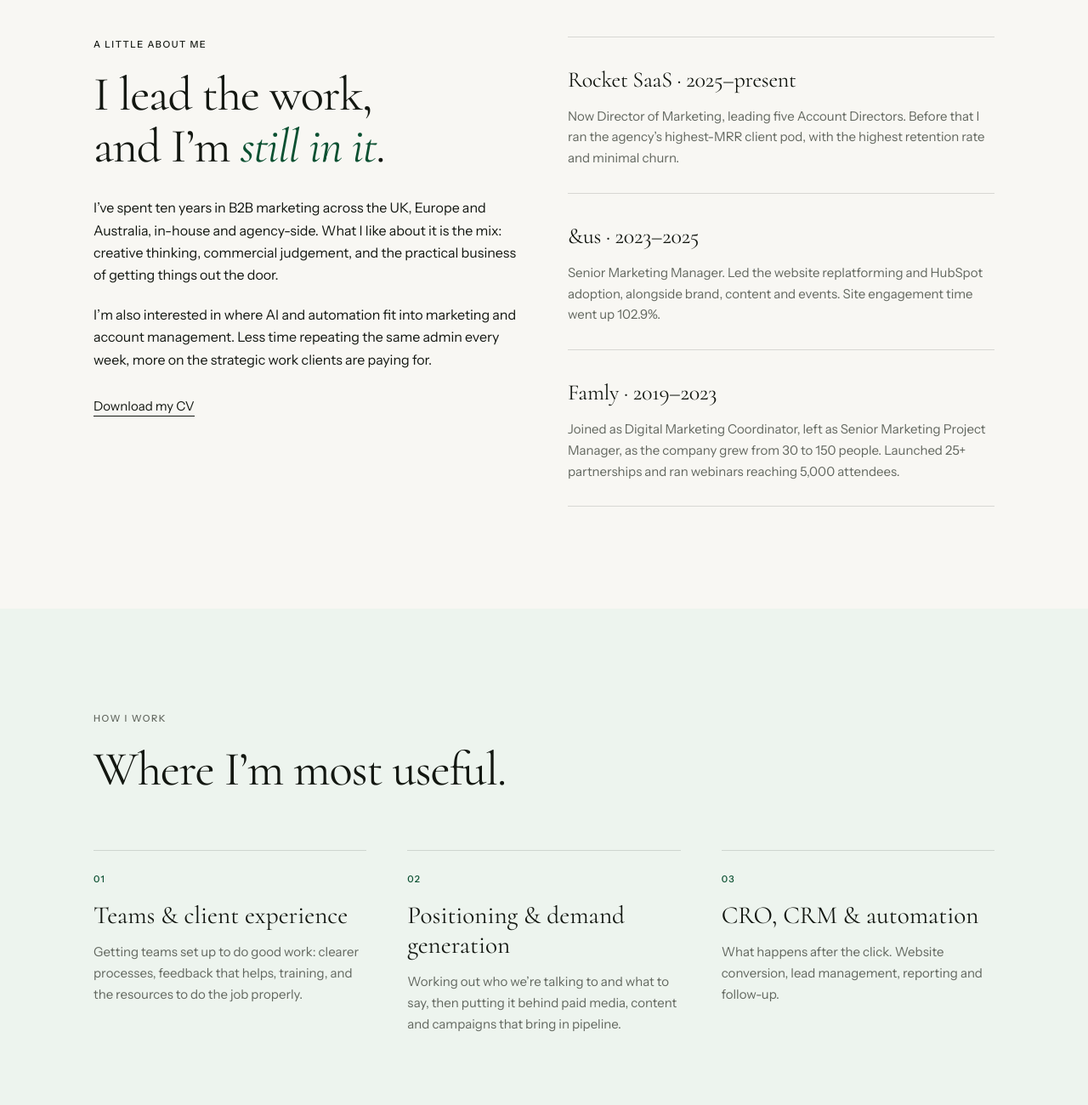
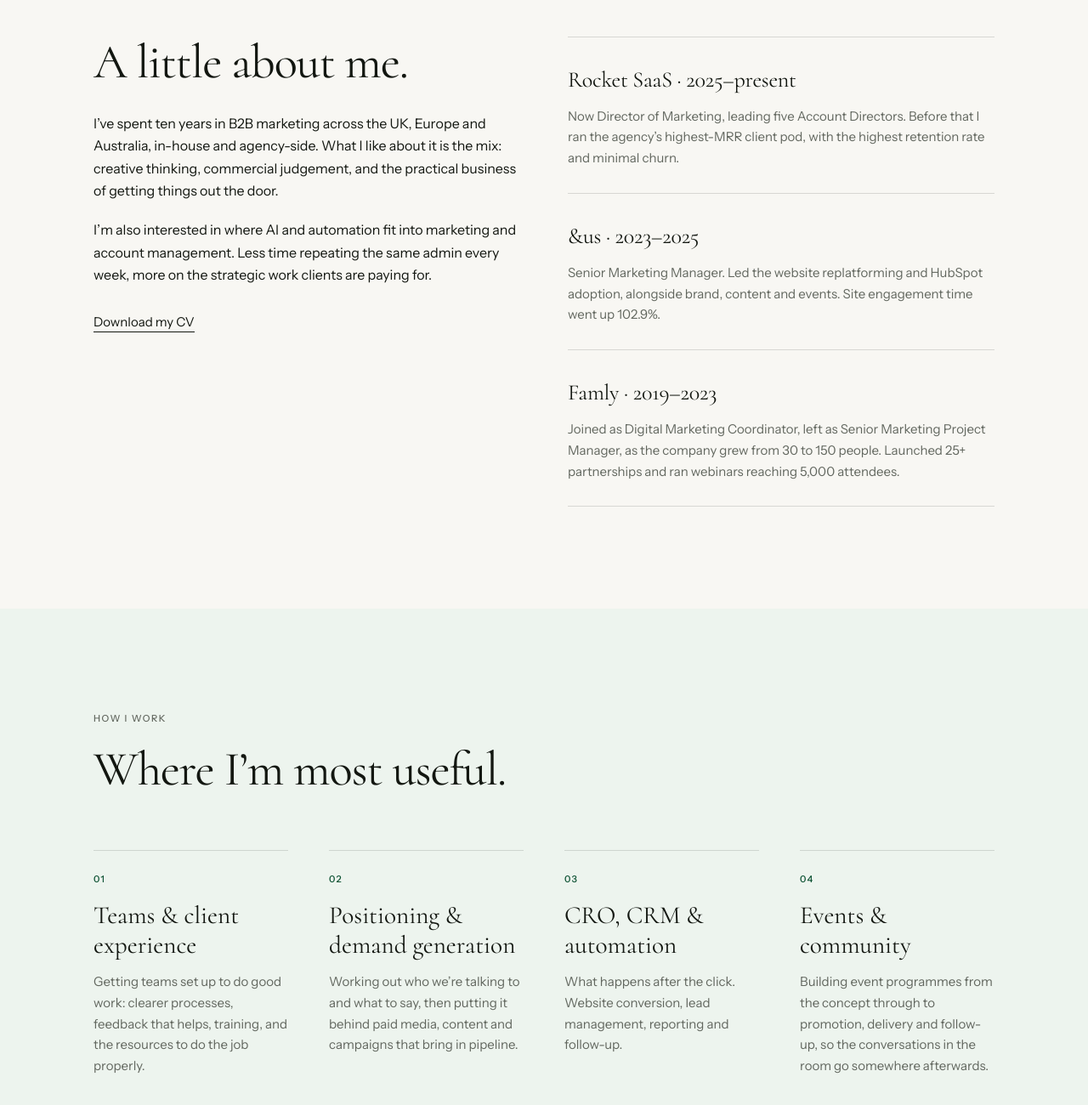
Before and after one commit to marcusfogg1997/marcusfogg1997.github.io, a plain HTML site: page index.html in a window 1280 px wide. Shown: the part 2940-4240 px from the top of the page at 85% size. Drawn offline with Linux system fonts and the light colour scheme.

Commit message:
Add files via upload

```diff
--- a/assets/css/styles.css
+++ b/assets/css/styles.css
@@ -497,6 +497,9 @@ section[id] { scroll-margin-top: 2rem; }
   .about__grid { grid-template-columns: repeat(2, minmax(0, 1fr)); }
 }
 
+/* no eyebrow above this one, so the heading sits at the top of its column */
+.about__title { margin-top: 0; }
+
 .about__narrative p + p { margin-top: 1.25rem; }
 .about__narrative .section-title + p { margin-top: 1.75rem; }
 .about__narrative p { color: var(--ink); max-width: 32em; }
@@ -531,8 +534,11 @@ section[id] { scroll-margin-top: 2rem; }
   gap: clamp(2rem, 4vw, 3rem);
   margin-top: clamp(2.5rem, 5vw, 4rem);
 }
-@media (min-width: 52rem) {
-  .pillars { grid-template-columns: repeat(3, minmax(0, 1fr)); }
+@media (min-width: 40rem) {
+  .pillars { grid-template-columns: repeat(2, minmax(0, 1fr)); }
+}
+@media (min-width: 64rem) {
+  .pillars { grid-template-columns: repeat(4, minmax(0, 1fr)); }
 }
 
 .pillar { border-top: 1px solid var(--rule); padding-top: 1.5rem; }
--- a/index.html
+++ b/index.html
@@ -277,10 +277,7 @@
     <div class="container about__grid">
 
       <div class="about__narrative">
-        <p class="eyebrow">A little about me</p>
-        <h2 class="section-title">
-          I lead the work,<br>and I&rsquo;m <em>still in it</em>.
-        </h2>
+        <h2 class="section-title about__title">A little about me.</h2>
         <p>
           I&rsquo;ve spent ten years in B2B marketing across the UK, Europe and Australia,
           in-house and agency-side. What I like about it is the mix: creative thinking,
@@ -331,7 +328,7 @@
       <p class="eyebrow">How I work</p>
       <h2 class="section-title">Where I&rsquo;m most useful.</h2>
 
-      <ol class="pillars">
+      <ul class="pillars">
         <li class="pillar">
           <p class="pillar__num">01</p>
           <h3 class="pillar__title">Teams &amp; client experience</h3>
@@ -356,7 +353,15 @@
             and follow-up.
           </p>
         </li>
-      </ol>
+        <li class="pillar">
+          <p class="pillar__num">04</p>
+          <h3 class="pillar__title">Events &amp; community</h3>
+          <p class="pillar__detail">
+            Building event programmes from the concept through to promotion, delivery and
+            follow-up, so the conversations in the room go somewhere afterwards.
+          </p>
+        </li>
+      </ul>
     </div>
   </section>
 
```
